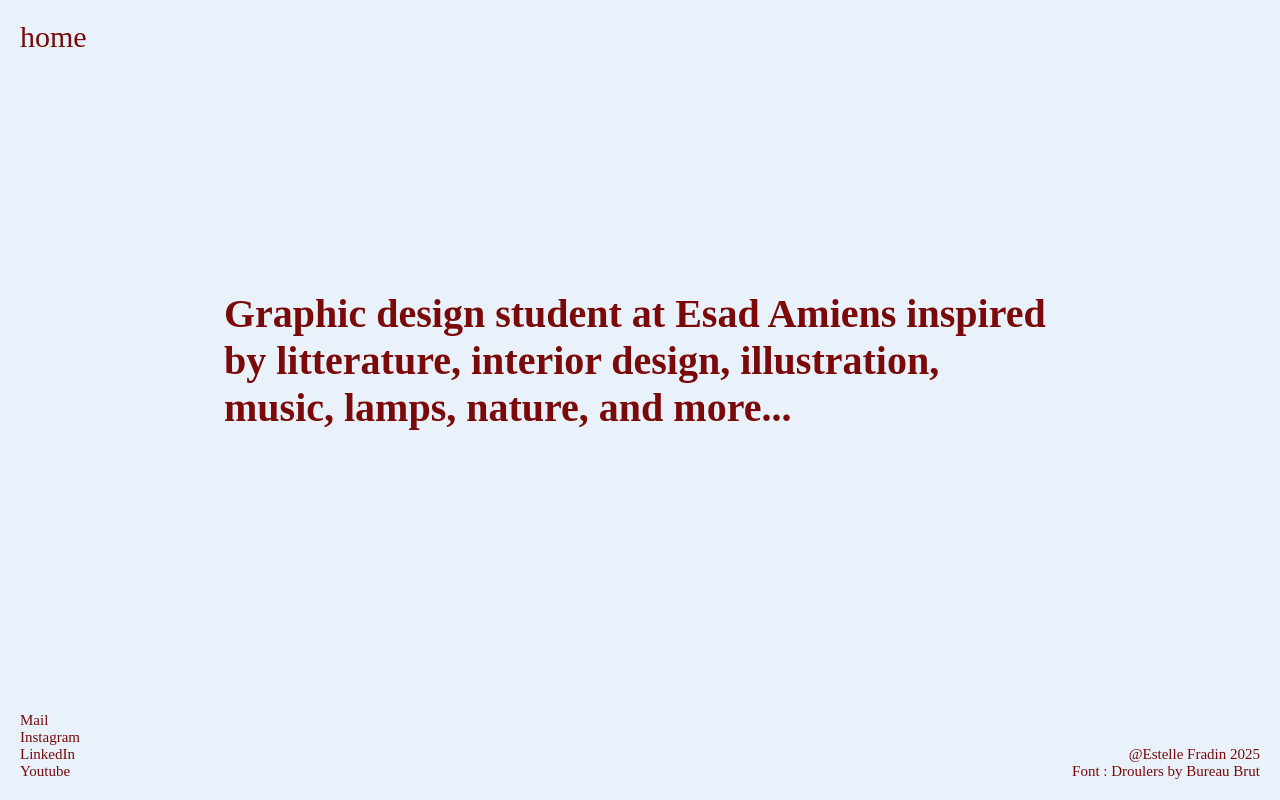
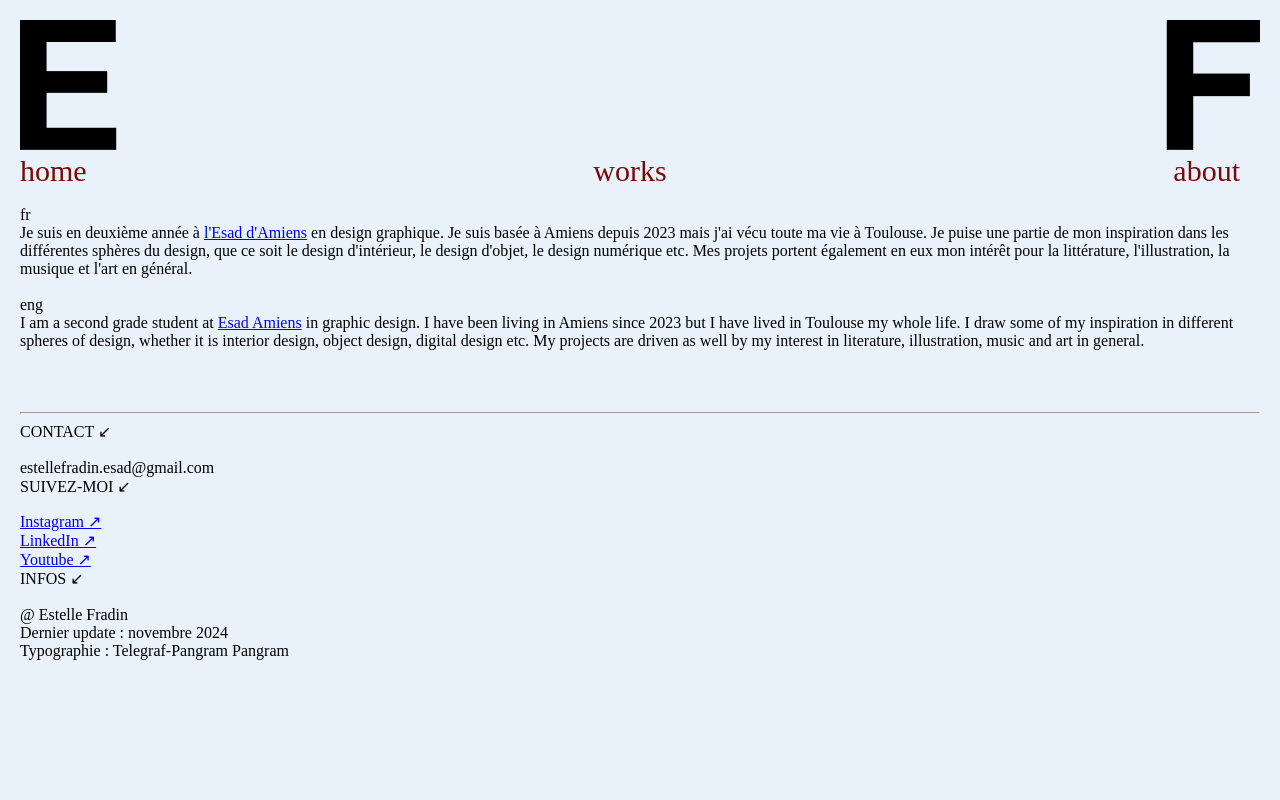
Before and after one commit to estellefradin/estellefradin.github.io, a plain HTML site: page about.html in a window 1280 px wide. Drawn offline with Linux system fonts and the light colour scheme; a web font is replaced by a local one.

Commit message:
Add files via upload

```diff
--- a/about.html
+++ b/about.html
@@ -3,44 +3,90 @@
 <head>
     <meta charset="UTF-8">
     <meta name="viewport" content="width=device-width, initial-scale=1.0">
-  <title>estelle fradin java portfolio</title>
+    <title>About</title>
+    <link rel="icon" type="image/png" href="images-sources/logo.svg">
+    <meta name="description" content="Portfolio d'Estelle Fradin, étudiante en design graphique.">
     <link rel="stylesheet" href="style.css">
+
 </head>
 
+
+
 <body>
+    <div class="logo-textuel">
+        <a href="index.html">
+            <img src="images-sources/logo textuel 3.png">
+        </a>
+    </div>
 
         <header>
             <div class="header-container">
+            <!--
+                <div class="logo-img">
+                    <a href="index.html"><img src="images-sources/logo.webp"></a>
+                </div>
+            -->
                 <nav class="nav">
                     <a href="index.html">home</a>
+                </nav>
+                <nav class="nav">
+                    <a href="works.html">works</a>
+                </nav>
+                <nav class="nav">
+                    <a href="about.html" class="current">about</a>
                 </nav>
             </div>
         </header>
 
 
 
-    <div class ="about">
-        <h3>Graphic design student at <a href="https://www.esad-amiens.fr/">Esad Amiens</a>
-        inspired by litterature, interior design, illustration, music, lamps, nature, and more... </h3>
+    <br>
 
+    <div class=p-about>fr</div>
+    <div class="p-about">Je suis en deuxième année à <a href="https://www.esad-amiens.fr"> l'Esad d'Amiens</a> en design graphique.
+        Je suis basée à Amiens depuis 2023 mais j'ai vécu toute ma vie à Toulouse.
+        Je puise une partie de mon inspiration dans les différentes sphères du design, que ce soit le design d'intérieur, le design d'objet, le design numérique etc.
+        Mes projets portent également en eux mon intérêt pour la littérature, l'illustration, la musique et l'art en général.
+    </div class="p-1">
+
+    <br>
+
+    <div class="p-about">eng</div>
+    <div class="p-about">  I am a second grade student at <a href="https://www.esad-amiens.fr"> Esad Amiens</a> in graphic design.
+        I have been living in Amiens since 2023 but I have lived in Toulouse my whole life.
+        I draw some of my inspiration in different spheres of design, whether it is interior design, object design, digital design etc.
+        My projects are driven as well by my interest in literature, illustration, music and art in general. </div class="p-1">
+
+    <br>
+    <br>
+    <br>
+
+    <hr>
+
+    <footer>
+
+        <div class="footer-column">
+            <div class="p-footer">CONTACT &#x2199</div>
+            <br>
+            <div class="p-footer">estellefradin.esad@gmail.com</div>
+        </div>
+
+        <div class="footer-column">
+            <div class="p-footer">SUIVEZ-MOI &#x2199</div>
+            <p></p>
+                <a href="https://www.instagram.com/stll.design/"><div class="p-footer">Instagram &#8599</div></a>
+                <a href="https://www.linkedin.com/in/estelle-fradin/"><div class="p-footer">LinkedIn &#8599</div></a>
+                <a href="https://www.youtube.com/@EstelleFradin"><div class="p-footer">Youtube &#8599</div></a>
+        </div>
+
+        <div>
+            <div class="p-footer">INFOS &#x2199</div>
+            <br>
+            <div class="p-footer">@ Estelle Fradin</div>
+            <div class="p-footer">Dernier update : novembre 2024</div>
+            <div class="p-footer">Typographie : Telegraf-Pangram Pangram</div>
         </div>
 
 
 
-    <footer>
-
-        <div class="footer-links">
-            <a href="mailto:estellefradin.esad@gmail.com" class="email-link"> <div class="p-footer-links">Mail&nbsp; </div></a>
-            <a href="https://www.instagram.com/stll.design/"><div class="p-footer-links">Instagram&nbsp;</div></a>
-            <a href="https://www.linkedin.com/in/estelle-fradin/"><div class="p-footer-links">LinkedIn&nbsp;</div></a>
-            <a href="https://www.youtube.com/@EstelleFradin"><div class="p-footer-links">Youtube&nbsp;</div></a>
-        </div>
-
-        <div class="footer-infos">
-        <div class="p-footer-infos">@Estelle Fradin 2025</div>
-        <div class="p-footer-infos">Font : Droulers by <a href="https://bureaubrut.com/">Bureau Brut</a></div>
-        </div>
-
     </footer>
-
-      </body>
```
Also changed, not shown: index.html (+69 -43 lines). Lines whose indentation alone changed are shown as unchanged.
